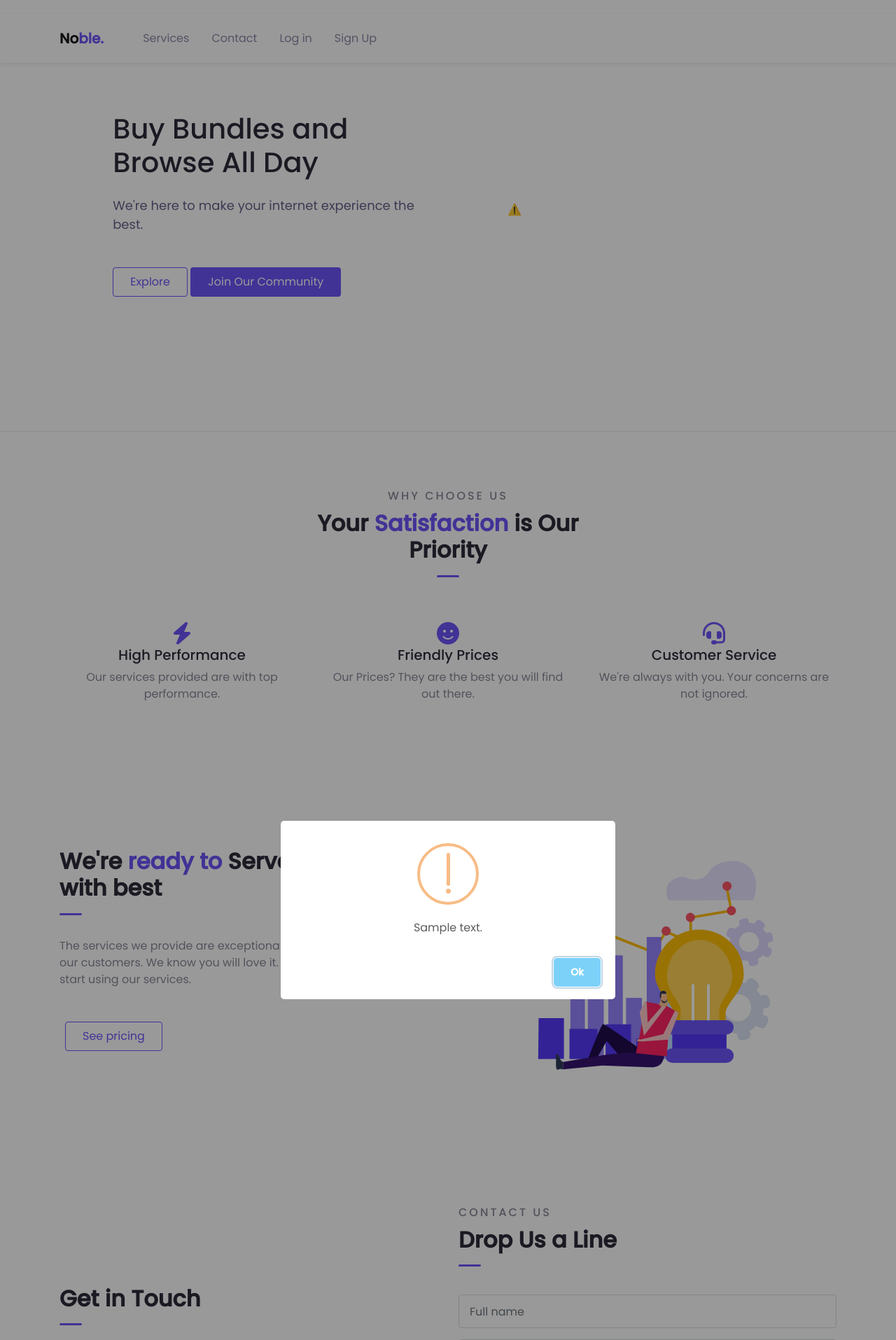
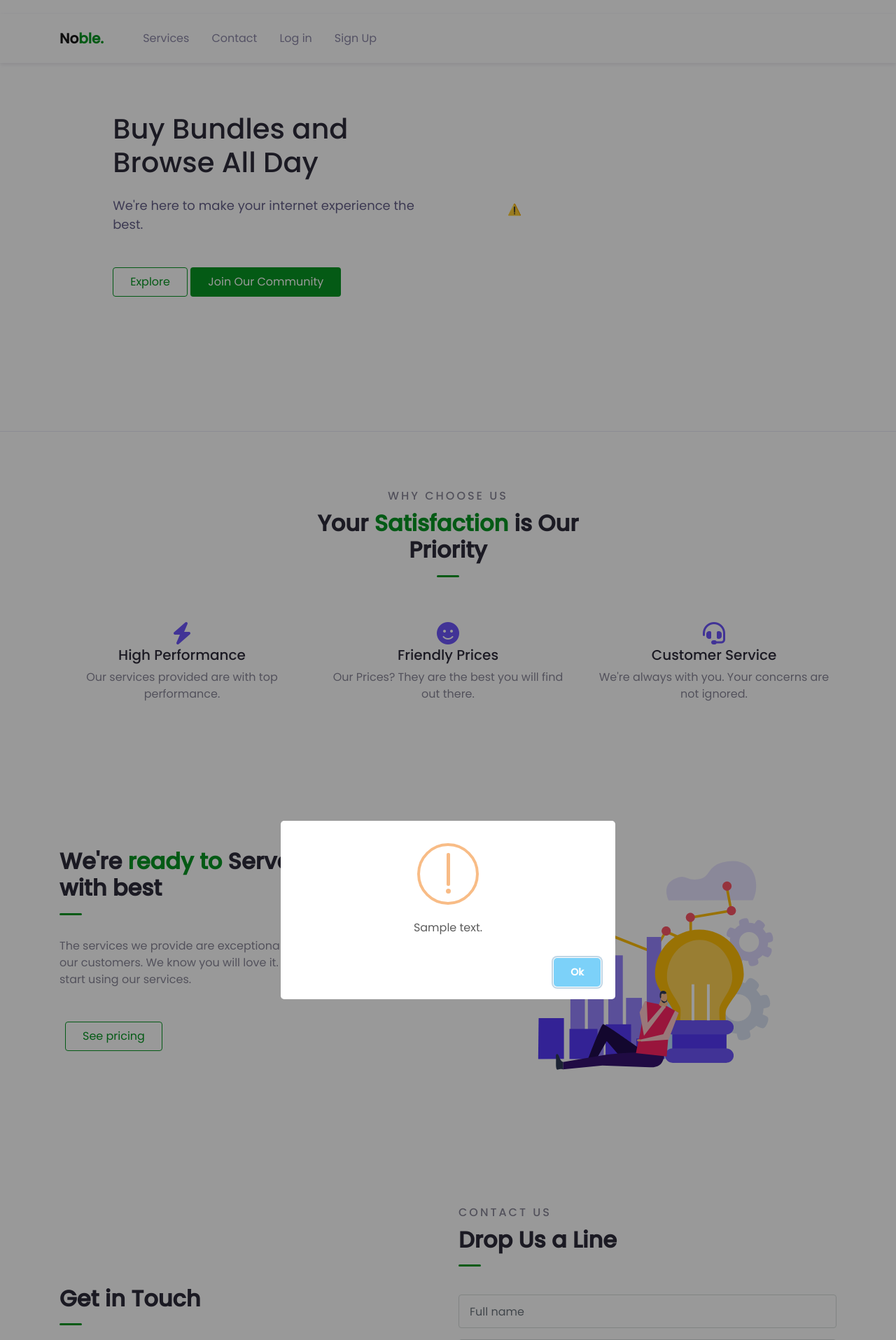
Before and after one commit to JAYCEHTECH/noble, a Django app: page / in a window 1280 px wide. Shown: the top 1915 px of the page at 70% size. Run offline with Django 4.2, Linux system fonts and the light colour scheme; tables that the repository leaves empty hold one stand-in row (values such as "Sample post"); parts of the project's set-up code (start-up, migrations or seed data) failed here and were passed over; some libraries are stand-ins or nearby versions; some web fonts are replaced.

Commit message:
Update theme.css

```diff
--- a/intel_app/static/assets/css/theme.css
+++ b/intel_app/static/assets/css/theme.css
@@ -8,7 +8,7 @@
  */
 
 :root {
-  --primary: #6C55F9;
+  --primary: #069623;
   --accent: #FF3D85;
   --secondary: #645F88;
   --success: #35bb78;
@@ -30,7 +30,7 @@
 }
 
 a {
-  color: #6C55F9;
+  color: #069623;
   text-decoration: none;
   background-color: transparent;
 }
@@ -143,7 +143,7 @@
 }
 
 .text-primary {
-  color: #6C55F9 !important;
+  color: #069623 !important;
 }
 
 a.text-primary:hover, a.text-primary:focus {
@@ -440,7 +440,7 @@
 
 .btn-primary {
   color: #fff;
-  background-color: #6C55F9;
+  background-color: #069623;
   border-color: transparent;
 }
 
@@ -704,14 +704,14 @@
 }
 
 .btn-outline-primary {
-  color: #6C55F9;
-  border-color: #6C55F9;
+  color: #069623;
+  border-color: #069623;
 }
 
 .btn-outline-primary:hover {
   color: #fff;
-  background-color: #6C55F9;
-  border-color: #6C55F9;
+  background-color: #069623;
+  border-color: #069623;
 }
 
 .btn-outline-primary:focus, .btn-outline-primary.focus {
@@ -1491,7 +1491,7 @@
 
 .title-section .marked {
   position: relative;
-  color: #6C55F9;
+  color: #069623;
 }
 
 .title-section .marked::before {
@@ -1517,7 +1517,7 @@
   width: 32px;
   height: 3px;
   border-radius: 40px;
-  background-color: #6C55F9;
+  background-color: #069623;
 }
 
 
```
Also changed, not shown: other parts of intel_app/static/assets/css/theme.css (+26 -26 lines).
